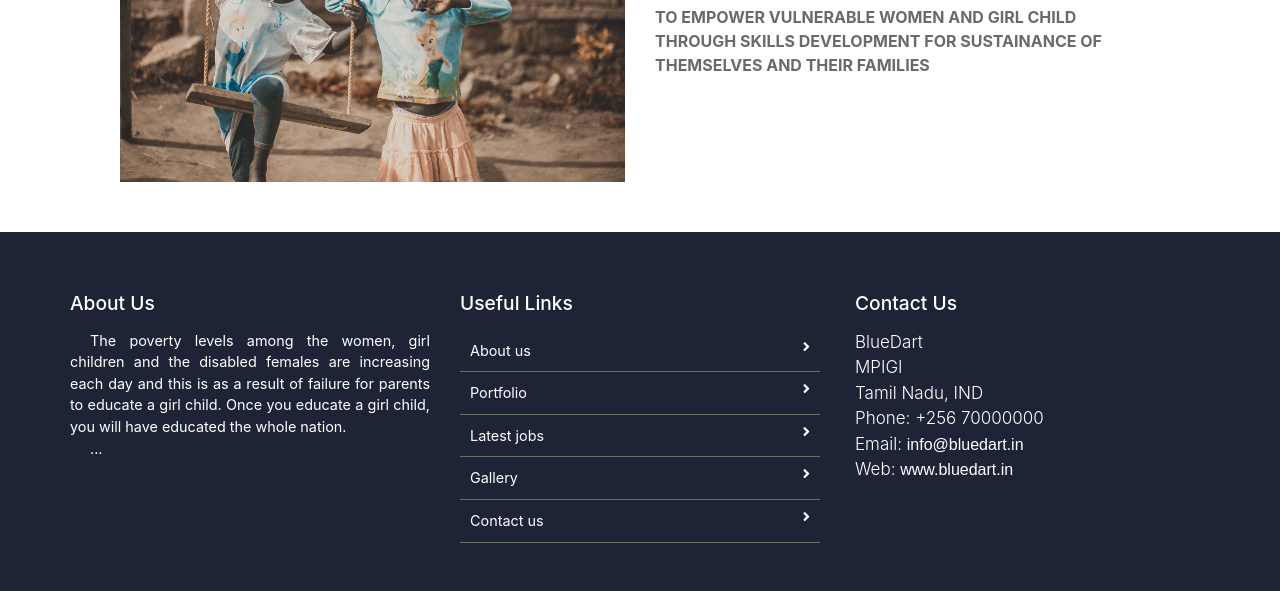
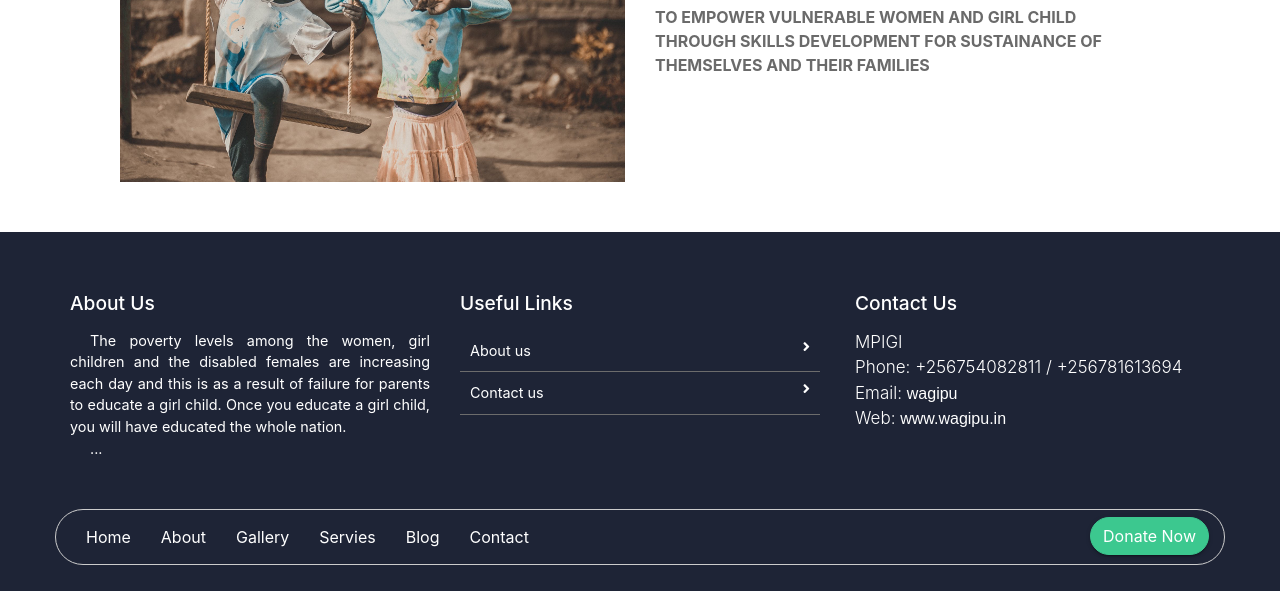
Before and after one commit to Lutz2000/WAGIPU, a plain HTML site: page about_us.html in a window 1280 px wide. Shown: the part 1834-2425 px from the top of the page. Drawn offline with Linux system fonts and the light colour scheme.

Commit message:
Update about_us.html

```diff
--- a/about_us.html
+++ b/about_us.html
@@ -238,21 +238,19 @@
                     <h2>Useful Links</h2>
                     <ul class="list-unstyled link-list">
                         <li><a ui-sref="about" href="#/about">About us</a><i class="fa fa-angle-right"></i></li>
-                        <li><a ui-sref="portfolio" href="#/portfolio">Portfolio</a><i class="fa fa-angle-right"></i></li>
-                        <li><a ui-sref="products" href="#/products">Latest jobs</a><i class="fa fa-angle-right"></i></li>
-                        <li><a ui-sref="gallery" href="#/gallery">Gallery</a><i class="fa fa-angle-right"></i></li>
+
                         <li><a ui-sref="contact" href="#/contact">Contact us</a><i class="fa fa-angle-right"></i></li>
                     </ul>
                 </div>
                 <div class="col-md-4 col-sm-12 map-img">
                     <h2>Contact Us</h2>
                     <address class="md-margin-bottom-40">
-                        BlueDart <br>
+
                         MPIGI <br>
-                        Tamil Nadu, IND <br>
-                        Phone: +256 70000000 <br>
-                        Email: <a href="mailto:info@anybiz.com" class="">info@bluedart.in</a><br>
-                        Web: <a href="smart-eye.html" class="">www.bluedart.in</a>
+
+                        Phone: +256754082811 / +256781613694 <br>
+                        Email: <a href="mailto:info@anybiz.com" class="">wagipu</a><br>
+                        Web: <a href="smart-eye.html" class="">www.wagipu.in</a>
                     </address>
 
                 </div>
```
